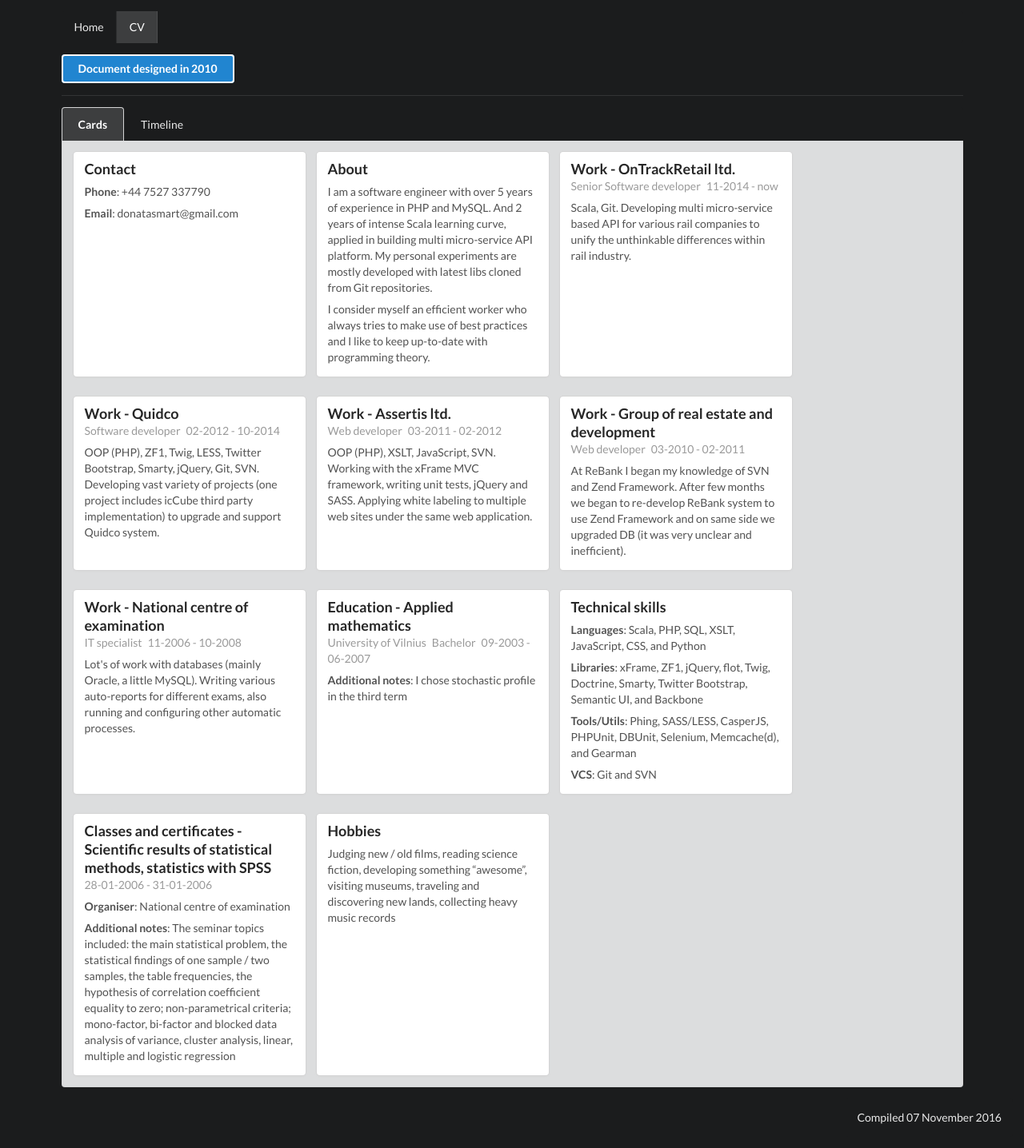
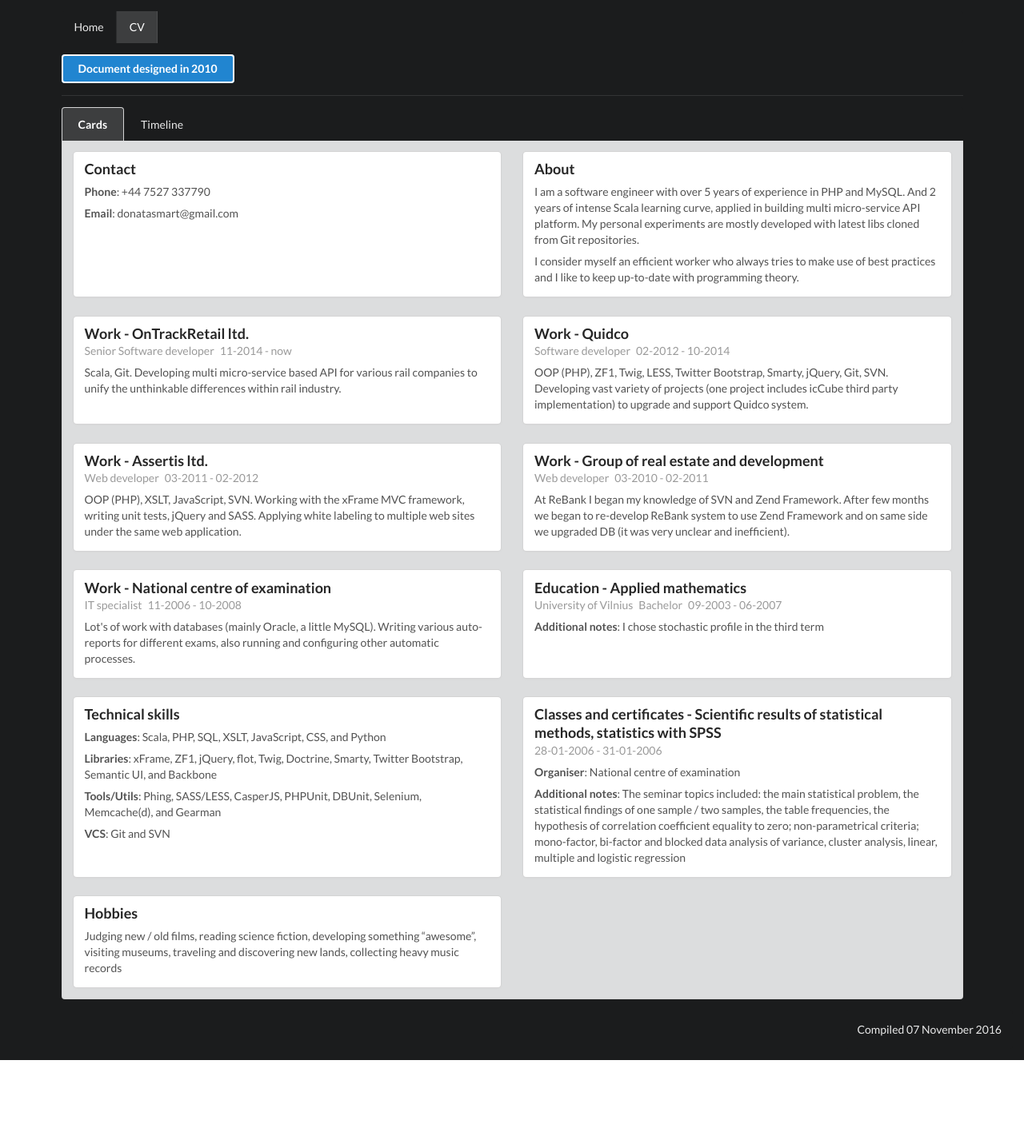
Before and after one commit to doncem/doncem.github.io, a Jekyll site: the page built from cv.md, in a window 1280 px wide. Shown: the whole page at 80% size. Built offline with Jekyll 4.4.1, drawn with Linux system fonts in a browser that asks for light colours; nearby versions of some CDN libraries; after the commit the page ends 1326 px from its top, so only the background shows below that.

Commit message:
printable area for different CVs

```diff
--- a/_includes/header.html
+++ b/_includes/header.html
@@ -7,4 +7,11 @@
   <link rel="stylesheet" href="/assets/semantic.min.css" />
   <script type="text/javascript" src="//ajax.googleapis.com/ajax/libs/jquery/3.1.1/jquery.min.js"></script>
   <script type="text/javascript" src="/assets/semantic.min.js"></script>
+  <style type="text/css">
+    @media print {
+      body * { visibility: hidden; }
+      #printable .active.tab, #printable .active.tab * { visibility: visible; border: none; }
+      #printable .active.tab { position: absolute; left: 0; top: 0; }
+    }
+  </style>
 </head>
--- a/_layouts/cv.html
+++ b/_layouts/cv.html
@@ -4,7 +4,7 @@
 <body>
   <div class="ui inverted vertical segment">
     {% include menu.html active=page.path %}
-    <div class="ui container">
+    <div class="ui container" id="printable">
       <div class="ui one column grid">
         <div class="row">
           <div class="column">
@@ -18,7 +18,7 @@
         <a class="item" data-tab="timeline">Timeline</a>
       </div>
       <div class="ui tertiary bottom attached active tab segment" data-tab="cards">
-        <div class="ui stackable cards">
+        <div class="ui two doubling cards">
           {% if site.data.cv.contact.size > 0 %}
           <div class="card">
             <div class="content">
```
